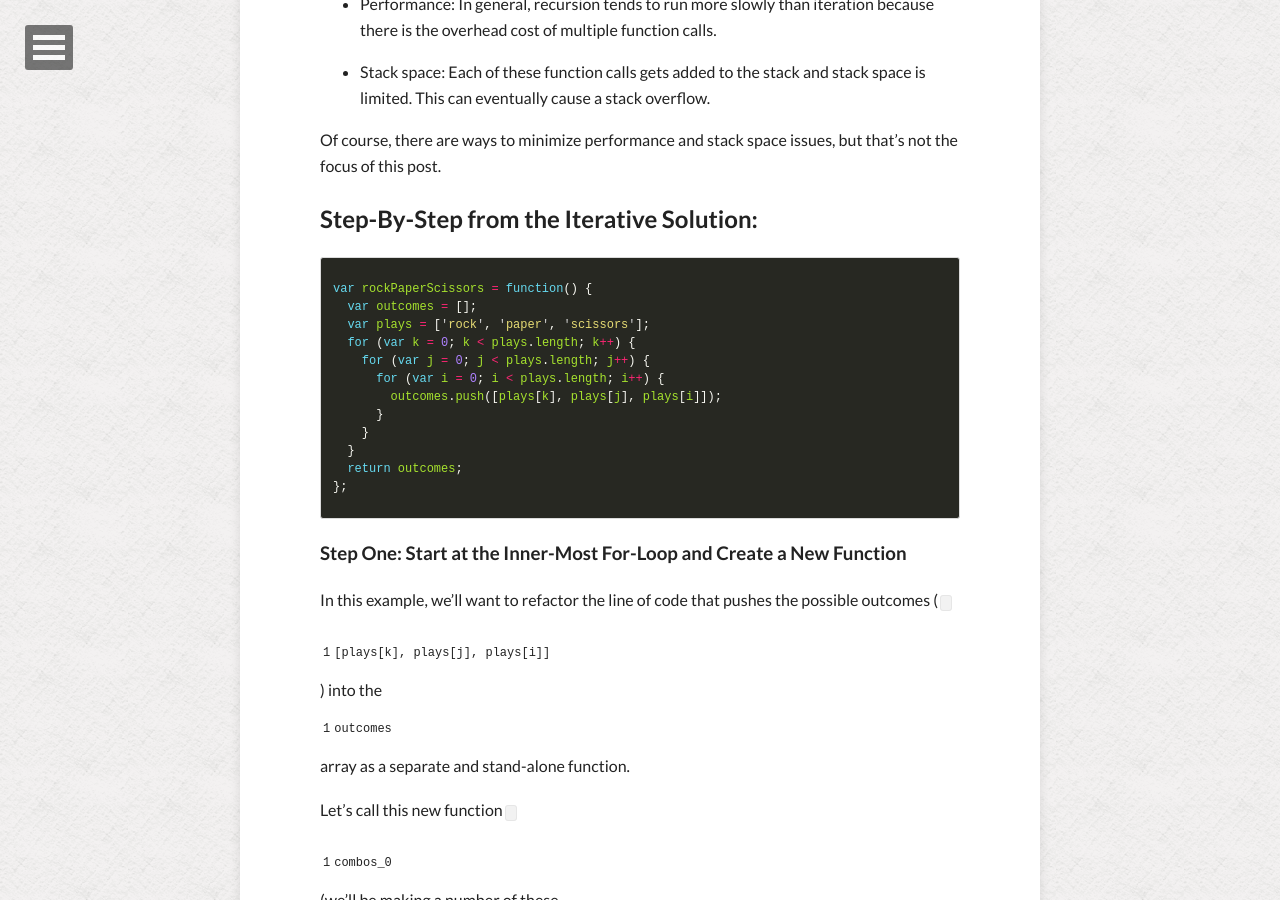
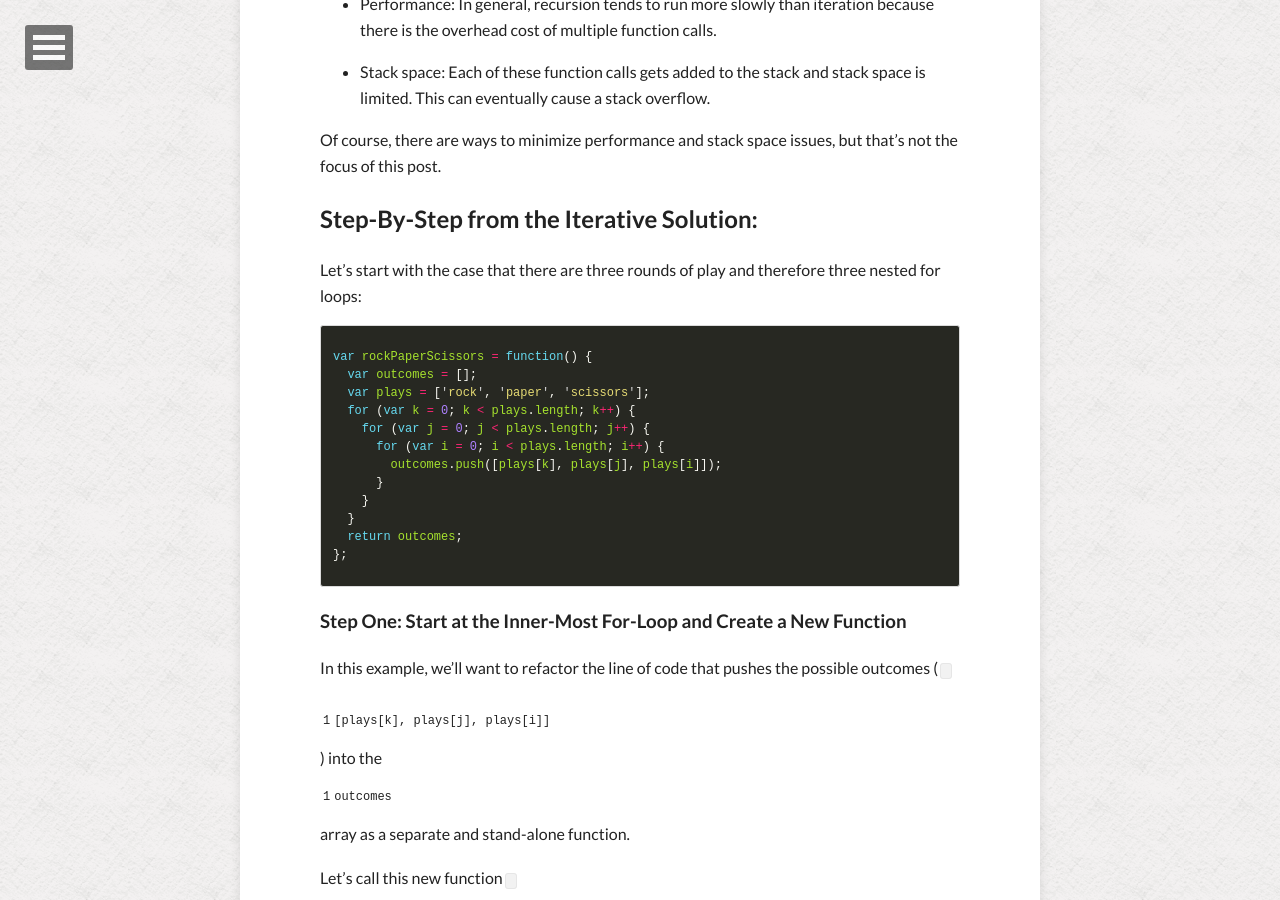
Before and after one commit to jgpettibone/jgpettibone.github.io, a Jekyll site: the page built from _posts/2014-01-16-from-iterative-to-recursive.md, in a window 1280 px wide and 900 px high, scrolled down 1480 px. Built offline with Jekyll 4.4.1, drawn with Linux system fonts in a browser that asks for light colours; nearby versions of some CDN libraries; comment, search, counter and statistics services are not loaded.

Commit message:
Added a sentence to introduce the Iterative solution

```diff
--- a/_posts/2014-01-16-from-iterative-to-recursive.md
+++ b/_posts/2014-01-16-from-iterative-to-recursive.md
@@ -33,6 +33,8 @@ But there are alos some reasons why I might not want a recursive solution.  A re
 Of course, there are ways to minimize performance and stack space issues, but that's not the focus of this post.
 
 ## Step-By-Step from the Iterative Solution:
+
+Let's start with the case that there are three rounds of play and therefore three nested for loops:
 
 {% highlight javascript %}
 var rockPaperScissors = function() {
```
